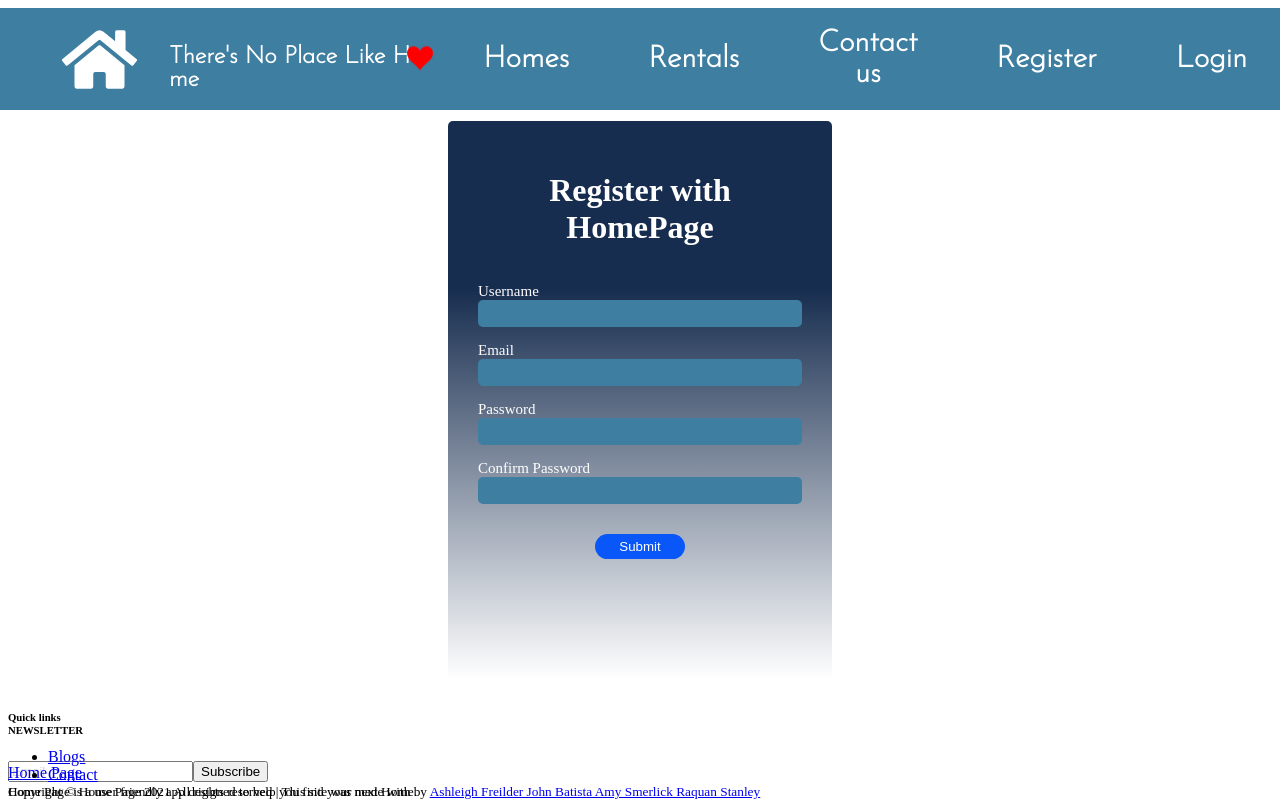
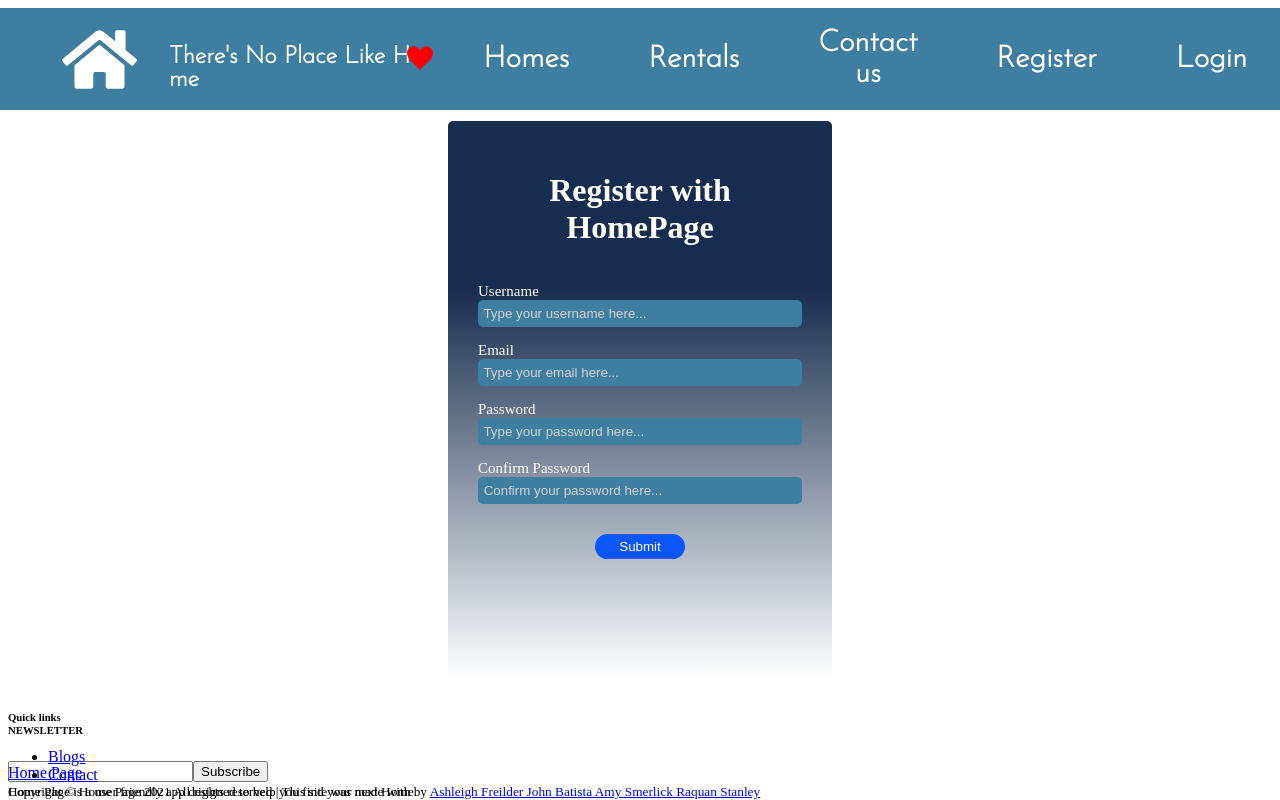
Before and after one commit to johnbatista1223/realtor-app, a React (Create React App) app in the folder realtor-app/: page /register in a window 1280 px wide. Shown: the top 800 px of the page. Built offline with nearby package versions, Linux system fonts and the light colour scheme.

Commit message:
Added placeholder text to input fields of register.js.

```diff
--- a/realtor-app/src/components/RegisterUser.js
+++ b/realtor-app/src/components/RegisterUser.js
@@ -12,13 +12,13 @@ const RegisterUser = () => {
                 <div class="info">
                     <div class="inputs">
                         <p>Username</p>
-                        <input id="username" type="text" />
+                        <input id="username" type="text" placeholder=" Type your username here..." />
                         <p>Email</p>
-                        <input id="email" type="text" />
+                        <input id="email" type="text" placeholder=" Type your email here..." />
                         <p>Password</p>
-                        <input id="password" type="text" />
+                        <input id="password" type="text" placeholder=" Type your password here..." />
                         <p>Confirm Password</p>
-                        <input id="confirm-password" type="text" />
+                        <input id="confirm-password" type="text" placeholder=" Confirm your password here..." />
                     </div>
                     <div class="reg-button">
                         <button id="register-submit" type="submit">Submit</button>
--- a/realtor-app/src/styles/register.css
+++ b/realtor-app/src/styles/register.css
@@ -50,3 +50,13 @@ p {
     background-color: rgb(9, 86, 249);
     color: white;
 }
+
+::placeholder {
+    color: lightgray;
+}
+
+@media screen and (min-width: 992px) {
+    .miniHero {
+        background-position-y: -150px;
+    }
+}
```
